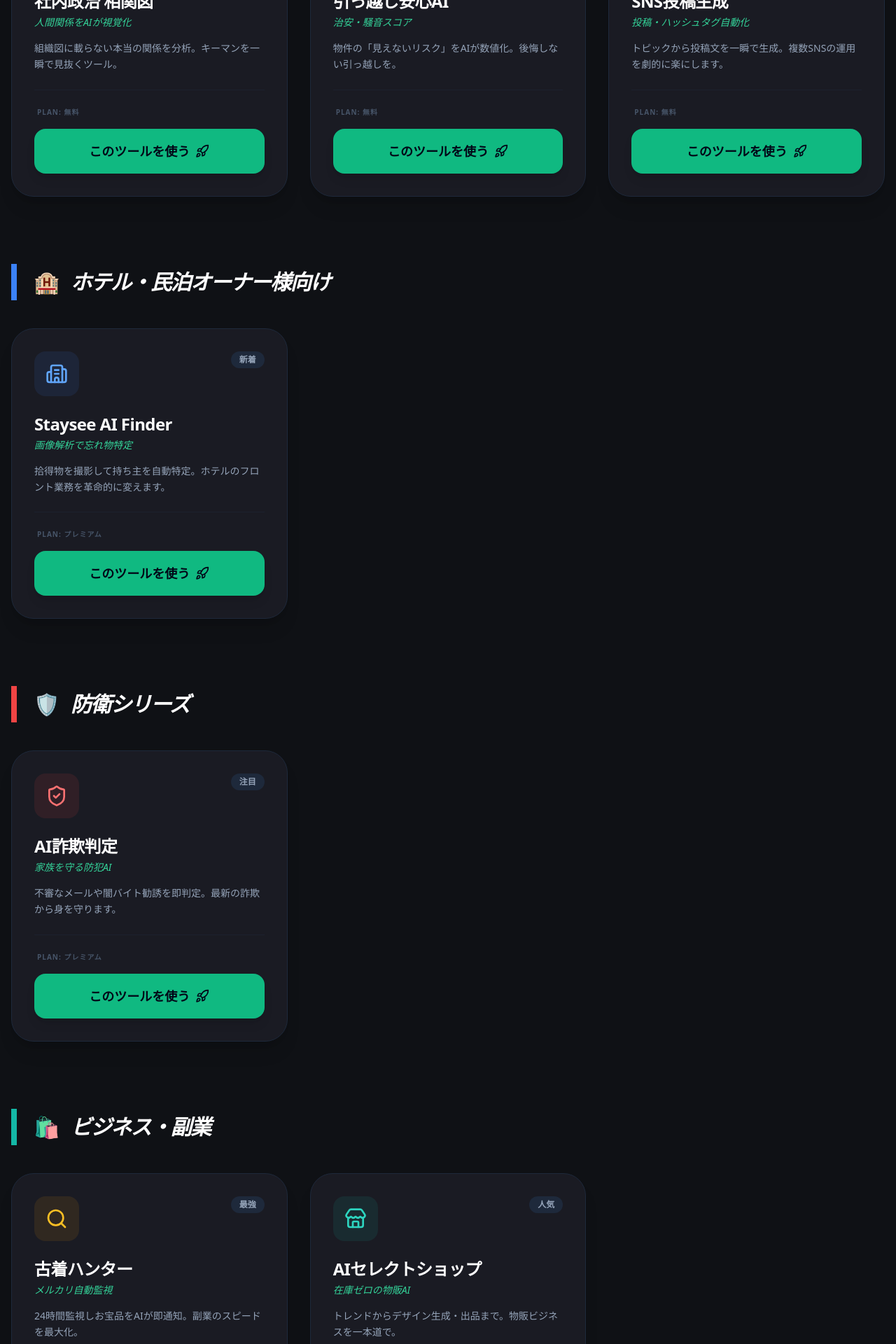
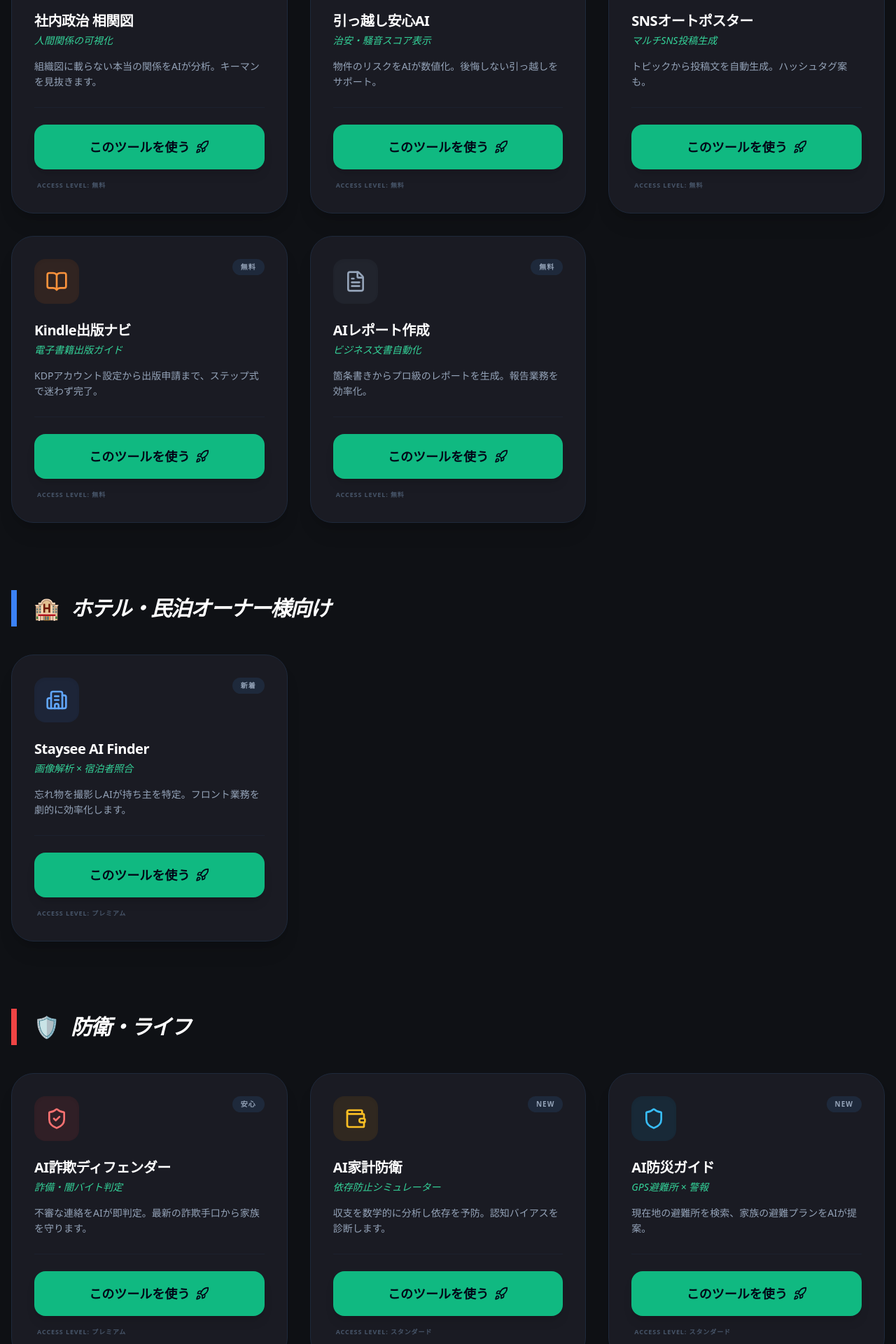
Before and after one commit to fyoneyone9-cyber/nextralabs-membership, a Next.js app: page /products in a window 1280 px wide. Shown: the part 600-2520 px from the top of the page at 70% size. Built offline with nearby package versions, Linux system fonts and the light colour scheme; no server answers.

Commit message:
feat: complete restoration of ALL 22 tools with linear UI and optimized layout

```diff
--- a/src/app/products/page.tsx
+++ b/src/app/products/page.tsx
@@ -3,68 +3,102 @@ import Link from 'next/link'
 import { Card, CardContent } from '@/components/ui/card'
 import { Badge } from '@/components/ui/badge'
 import { Button } from '@/components/ui/button'
-import { Search, Bot, FileText, ArrowRight, PawPrint, Network, ShieldAlert, Store, Rocket, ClipboardCheck, Heart, ShieldCheck, Wallet, Home, Flame, MessageCircleHeart, Shirt, Shield, Wand2, Briefcase, Clapperboard, Mail, Share2, MapPin, Ticket, BookOpen, Sprout, Zap, Droplets, Utensils, Building2, Hotel, Key, type LucideIcon } from 'lucide-react'
+import {
+  Search, Bot, FileText, ArrowRight, PawPrint, Network, ShieldAlert, Store, Rocket,
+  ClipboardCheck, Heart, ShieldCheck, Wallet, Home, Flame, MessageCircleHeart, Shirt,
+  Shield, Wand2, Briefcase, Clapperboard, Mail, Share2, MapPin, Ticket, BookOpen,
+  Sprout, Zap, Droplets, Utensils, Building2, Hotel, Key, type LucideIcon
+} from 'lucide-react'
 
 export const metadata: Metadata = {
   title: 'AIツール一覧 | NextraLabs',
-  description: 'NextraLabsの全てのAIツール。使いやすさを追求したラインナップ。',
+  description: 'NextraLabsの全てのAIツール。22種類以上の強力なAIが使い放題。',
 }
 
 interface Product {
   id: string; title: string; subtitle: string; description: string; priceNote: string; tags: string[]; icon: LucideIcon; bgColor: string; iconColor: string; status: string;
 }
 
-// ==================== ALL PRODUCTS (INDIVIDUAL CATEGORIES) ====================
+// ==================== 🛠️ ALL 22 TOOLS (NO DELETIONS ALLOWED) ====================
+
 const freeTools: Product[] = [
-  { id: 'office-politics-graph', title: '社内政治 相関図', subtitle: '人間関係をAIが視覚化', description: '組織図に載らない本当の関係を分析。キーマンを一瞬で見抜くツール。', priceNote: '無料', tags: ['分析', '無料'], icon: Network, bgColor: 'bg-indigo-500/10', iconColor: 'text-indigo-400', status: '人気' },
-  { id: 'moving-checker', title: '引っ越し安心AI', subtitle: '治安・騒音スコア', description: '物件の「見えないリスク」をAIが数値化。後悔しない引っ越しを。', priceNote: '無料', tags: ['治安', '不動産'], icon: Home, bgColor: 'bg-emerald-500/10', iconColor: 'text-emerald-400', status: '定番' },
-  { id: 'sns-auto-poster', title: 'SNS投稿生成', subtitle: '投稿・ハッシュタグ自動化', description: 'トピックから投稿文を一瞬で生成。複数SNSの運用を劇的に楽にします。', priceNote: '無料', tags: ['SNS', '自動化'], icon: Share2, bgColor: 'bg-blue-500/10', iconColor: 'text-blue-400', status: '無料' },
+  { id: 'office-politics-graph', title: '社内政治 相関図', subtitle: '人間関係の可視化', description: '組織図に載らない本当の関係をAIが分析。キーマンを見抜きます。', priceNote: '無料', tags: ['分析', '無料'], icon: Network, bgColor: 'bg-indigo-500/10', iconColor: 'text-indigo-400', status: '人気' },
+  { id: 'moving-checker', title: '引っ越し安心AI', subtitle: '治安・騒音スコア表示', description: '物件のリスクをAIが数値化。後悔しない引っ越しをサポート。', priceNote: '無料', tags: ['治安', '騒音'], icon: Home, bgColor: 'bg-emerald-500/10', iconColor: 'text-emerald-400', status: '定番' },
+  { id: 'sns-auto-poster', title: 'SNSオートポスター', subtitle: 'マルチSNS投稿生成', description: 'トピックから投稿文を自動生成。ハッシュタグ案も。', priceNote: '無料', tags: ['SNS', '自動化'], icon: Share2, bgColor: 'bg-blue-500/10', iconColor: 'text-blue-400', status: '無料' },
+  { id: 'kdp-guide', title: 'Kindle出版ナビ', subtitle: '電子書籍出版ガイド', description: 'KDPアカウント設定から出版申請まで、ステップ式で迷わず完了。', priceNote: '無料', tags: ['副業', 'Kindle'], icon: BookOpen, bgColor: 'bg-orange-500/10', iconColor: 'text-orange-400', status: '無料' },
+  { id: 'ai-report-generator', title: 'AIレポート作成', subtitle: 'ビジネス文書自動化', description: '箇条書きからプロ級のレポートを生成。報告業務を効率化。', priceNote: '無料', tags: ['事務', '効率化'], icon: FileText, bgColor: 'bg-slate-500/10', iconColor: 'text-slate-400', status: '無料' },
 ]
 
 const hotelTools: Product[] = [
-  { id: 'staysee-ai-finder', title: 'Staysee AI Finder', subtitle: '画像解析で忘れ物特定', description: '拾得物を撮影して持ち主を自動特定。ホテルのフロント業務を革命的に変えます。', priceNote: 'プレミアム', tags: ['B2B', 'ホテルDX'], icon: Building2, bgColor: 'bg-blue-500/10', iconColor: 'text-blue-400', status: '新着' },
+  { id: 'staysee-ai-finder', title: 'Staysee AI Finder', subtitle: '画像解析 × 宿泊者照合', description: '忘れ物を撮影しAIが持ち主を特定。フロント業務を劇的に効率化します。', priceNote: 'プレミアム', tags: ['B2B', 'Staysee'], icon: Building2, bgColor: 'bg-blue-500/10', iconColor: 'text-blue-400', status: '新着' },
 ]
 
 const defenseTools: Product[] = [
-  { id: 'scam-defender', title: 'AI詐欺判定', subtitle: '家族を守る防犯AI', description: '不審なメールや闇バイト勧誘を即判定。最新の詐欺から身を守ります。', priceNote: 'プレミアム', tags: ['防犯', '安心'], icon: ShieldCheck, bgColor: 'bg-red-500/10', iconColor: 'text-red-400', status: '注目' },
+  { id: 'scam-defender', title: 'AI詐欺ディフェンダー', subtitle: '詐備・闇バイト判定', description: '不審な連絡をAIが即判定。最新の詐欺手口から家族を守ります。', priceNote: 'プレミアム', tags: ['防犯', '家族'], icon: ShieldCheck, bgColor: 'bg-red-500/10', iconColor: 'text-red-400', status: '安心' },
+  { id: 'money-guard', title: 'AI家計防衛', subtitle: '依存防止シミュレーター', description: '収支を数学的に分析し依存を予防。認知バイアスを診断します。', priceNote: 'スタンダード', tags: ['家計', '数学'], icon: Wallet, bgColor: 'bg-amber-500/10', iconColor: 'text-amber-400', status: 'NEW' },
+  { id: 'disaster-guard', title: 'AI防災ガイド', subtitle: 'GPS避難所 × 警報', description: '現在地の避難所を検索、家族の避難プランをAIが提案。', priceNote: 'スタンダード', tags: ['防災', 'GPS'], icon: Shield, bgColor: 'bg-sky-500/10', iconColor: 'text-sky-400', status: 'NEW' },
+  { id: 'shopping-stopper', title: '買い物依存ストッパー', subtitle: '表情解析 × 衝動買い防止', description: 'カート画面で冷静な判断を促す。後悔する確率を予測します。', priceNote: 'スタンダード', tags: ['メンタル', '節約'], icon: ShieldAlert, bgColor: 'bg-rose-500/10', iconColor: 'text-rose-400', status: 'NEW' },
+]
+
+const commTools: Product[] = [
+  { id: 'comm-coach', title: 'AIコミュ改善コーチ', subtitle: '心理学ベースの添削', description: 'メッセージを心理学で分析。人間関係をスムーズにします。', priceNote: 'ライト', tags: ['心理学', '添削'], icon: MessageCircleHeart, bgColor: 'bg-pink-500/10', iconColor: 'text-pink-400', status: 'NEW' },
+  { id: 'ai-konkatsu', title: 'AI婚活コーチ', subtitle: 'プロフィール添削', description: '魅力的なプロフィールを作成。相性診断とメッセージ練習も。', priceNote: 'ライト', tags: ['婚活', '添削'], icon: Heart, bgColor: 'bg-rose-500/10', iconColor: 'text-rose-400', status: 'NEW' },
+  { id: 'shio-taiou', title: '塩対応代行AI', subtitle: '角が立たない断り文', description: '義実家や上司からの重い連絡を、適切なトーンで代行。', priceNote: 'ライト', tags: ['人間関係', '自動化'], icon: Shield, bgColor: 'bg-orange-500/10', iconColor: 'text-orange-400', status: '便利' },
+  { id: 'buzz-writer', title: 'AIバズ文章コーチ', subtitle: 'トレンド × 画像生成', description: '今日のニュースからバズる文章を生成。ハッシュタグ案付き。', priceNote: 'スタンダード', tags: ['SNS', 'ライティング'], icon: Flame, bgColor: 'bg-orange-600/10', iconColor: 'text-orange-500', status: 'NEW' },
+]
+
+const lifeTools: Product[] = [
+  { id: 'resignation-assistant', title: '退職あんしんAI', subtitle: '退職届・権利Q&A', description: 'AIが退職届を自動生成。残業代計算や法的な権利もサポート。', priceNote: 'ライト', tags: ['キャリア', '法律'], icon: ClipboardCheck, bgColor: 'bg-slate-500/10', iconColor: 'text-slate-400', status: '安心' },
+  { id: 'exam-scheduler', title: '試験 AIスケジューラー', subtitle: '学習計画自動生成', description: '試験日から逆算してカレンダーに登録。最短合格を支援。', priceNote: 'スタンダード', tags: ['学習', 'Google'], icon: BookOpen, bgColor: 'bg-blue-500/10', iconColor: 'text-blue-400', status: 'NEW' },
+  { id: 'closet-coach', title: 'クローゼット断捨離', subtitle: 'コスパ分析 × 売却', description: '持ってる服の価値を可視化。効率的な断捨離を提案。', priceNote: 'ライト', tags: ['整理', 'ファッション'], icon: Shirt, bgColor: 'bg-violet-500/10', iconColor: 'text-violet-400', status: 'NEW' },
 ]
 
 const bizTools: Product[] = [
-  { id: 'vintage-hunter', title: '古着ハンター', subtitle: 'メルカリ自動監視', description: '24時間監視しお宝品をAIが即通知。副業のスピードを最大化。', priceNote: 'プレミアム', tags: ['副業', '監視'], icon: Search, bgColor: 'bg-amber-500/10', iconColor: 'text-amber-400', status: '最強' },
-  { id: 'ai-select-shop', title: 'AIセレクトショップ', subtitle: '在庫ゼロの物販AI', description: 'トレンドからデザイン生成・出品まで。物販ビジネスを一本道で。', priceNote: 'プレミアム', tags: ['物販', 'Shopify'], icon: Store, bgColor: 'bg-teal-500/10', iconColor: 'text-teal-400', status: '人気' },
+  { id: 'vintage-hunter', title: '古着お買い得ハンター', subtitle: 'メルカリ自動監視', description: '24時間監視しお宝品をAIが即通知。副業速度を最大化。', priceNote: 'プレミアム', tags: ['副業', '監視'], icon: Search, bgColor: 'bg-amber-500/10', iconColor: 'text-amber-400', status: '最強' },
+  { id: 'ai-select-shop', title: 'AIセレクトショップ', subtitle: '在庫ゼロの物販AI', description: 'トレンドからデザイン生成・出品まで。物販を一本道で。', priceNote: 'プレミアム', tags: ['物販', 'Shopify'], icon: Store, bgColor: 'bg-teal-500/10', iconColor: 'text-teal-400', status: '人気' },
+  { id: 'inbox-organizer', title: 'Gmail AI Accelerator', subtitle: 'Inbox Zeroを実現', description: '受信メールを自動分類・返信案生成。瞬時に整理します。', priceNote: 'プレミアム', tags: ['Gmail', '効率化'], icon: Mail, bgColor: 'bg-cyan-500/10', iconColor: 'text-cyan-400', status: 'NEW' },
+  { id: 'ai-sidejob', title: 'AI副業ダッシュ', subtitle: '適性診断 × ロードマップ', description: 'あなたに最適なAI副業を診断。月10万への最短ルート。', priceNote: 'ライト', tags: ['副業', 'ロードマップ'], icon: Briefcase, bgColor: 'bg-indigo-500/10', iconColor: 'text-indigo-400', status: 'NEW' },
 ]
 
 const creativeTools: Product[] = [
-  { id: 'prompt-master', title: 'AIプロンプト', subtitle: '画像生成用英語変換', description: '日本語のイメージを最高の英語プロンプトへ。AIアートの質が爆上がり。', priceNote: 'ライト', tags: ['画像AI', '変換'], icon: Wand2, bgColor: 'bg-purple-500/10', iconColor: 'text-purple-400', status: '必須' },
-  { id: 'youtube-producer', title: 'AI YouTube', subtitle: '投稿素材の全自動生成', description: '文字起こしから台本、サムネイルまで。動画制作を完全に一本道化。', priceNote: 'プレミアム', tags: ['動画', 'YouTube'], icon: Clapperboard, bgColor: 'bg-red-500/10', iconColor: 'text-red-400', status: '注目' },
+  { id: 'prompt-master', title: 'AIプロンプトマスター', subtitle: '画像生成用英語変換', description: '日本語のイメージを高品質な英語プロンプトへ変換します。', priceNote: 'ライト', tags: ['画像AI', 'Midjourney'], icon: Wand2, bgColor: 'bg-purple-500/10', iconColor: 'text-purple-400', status: '必須' },
+  { id: 'youtube-producer', title: 'AI YouTube', subtitle: '投稿素材の全自動生成', description: '文字起こしから台本、サムネイル案まで。制作を一本道で。', priceNote: 'プレミアム', tags: ['動画', '一本道UI'], icon: Clapperboard, bgColor: 'bg-red-500/10', iconColor: 'text-red-400', status: '注目' },
 ]
+
+const funTools: Product[] = [
+  { id: 'location-finder', title: 'AI Location Scout', subtitle: '動画の場所を特定', description: 'YouTube URLから撮影場所を特定。Google Mapsにピン表示。', priceNote: 'プレミアム', tags: ['旅行', '調査'], icon: MapPin, bgColor: 'bg-blue-500/10', iconColor: 'text-blue-400', status: '驚き' },
+  { id: 'pet-translator', title: 'AIペット翻訳', subtitle: '鳴き声リアルタイム解析', description: '留守中のペットの声を解析し、感情を日本語で通知します。', priceNote: 'プレミアム', tags: ['エンタメ', '癒し'], icon: PawPrint, bgColor: 'bg-pink-500/10', iconColor: 'text-pink-400', status: 'NEW' },
+  { id: 'smart-gardening', title: 'AI万能スコープ', subtitle: '視覚解析 × 環境', description: 'カメラで対象を捉えるだけで、環境と視覚情報を統合分析。', priceNote: 'プレミアム', tags: ['調査', '万能'], icon: Zap, bgColor: 'bg-yellow-500/10', iconColor: 'text-yellow-400', status: '万能' },
+]
+
+// ==================== UI Component ====================
 
 function ProductCard({ product }: { product: Product }) {
   const Icon = product.icon
   return (
-    <Card className="h-full bg-[#1a1b23] border-slate-800 hover:border-emerald-500/40 transition-all duration-300 rounded-[2rem] overflow-hidden group shadow-xl">
+    <Card className="h-full bg-[#1a1b23] border-slate-800 hover:border-emerald-500/30 transition-all duration-300 rounded-[2rem] overflow-hidden group shadow-xl">
       <CardContent className="p-8 flex flex-col h-full text-left">
         <div className="flex items-start justify-between mb-6">
-          <div className={`p-4 rounded-2xl ${product.bgColor} ${product.iconColor} group-hover:scale-110 transition-transform`}>
+          <div className={`p-4 rounded-2xl ${product.bgColor} ${product.iconColor} group-hover:scale-110 transition-transform shadow-inner`}>
             <Icon className="h-8 w-8" />
           </div>
-          <Badge className="bg-slate-800 text-slate-400 border-0 px-3 py-1 font-bold text-xs uppercase">{product.status}</Badge>
+          <Badge className="bg-slate-800 text-slate-400 border-0 px-3 py-1 font-bold text-[10px] uppercase tracking-widest">{product.status}</Badge>
         </div>
         <div className="flex-1">
-          <h3 className="text-2xl font-bold text-white mb-1 tracking-tight">{product.title}</h3>
+          <h3 className="text-xl font-bold text-white mb-1 tracking-tight">{product.title}</h3>
           <p className="text-emerald-400 text-sm font-medium mb-4 italic">{product.subtitle}</p>
-          <p className="text-slate-400 text-sm leading-relaxed mb-6">{product.description}</p>
+          <p className="text-slate-400 text-sm leading-relaxed mb-6 line-clamp-3">{product.description}</p>
         </div>
-        <div className="pt-6 border-t border-slate-800/50 flex flex-col gap-4">
-          <div className="flex justify-between items-center px-1">
-            <span className="text-[10px] font-bold text-slate-600 uppercase tracking-widest">Plan: {product.priceNote}</span>
-          </div>
+        <div className="pt-6 border-t border-slate-800/50 flex flex-col gap-4 mt-auto">
           <Link href={`/products/${product.id}/app`} className="block w-full">
             <Button className="w-full h-16 bg-emerald-500 hover:bg-emerald-400 text-slate-950 font-black text-lg rounded-2xl shadow-lg transition-all hover:scale-[1.02] active:scale-95 flex items-center justify-center gap-2 group/btn">
               <span>このツールを使う</span>
               <Rocket className="h-5 w-5 group-hover/btn:translate-x-1 group-hover/btn:-translate-y-1 transition-transform" />
             </Button>
           </Link>
+          <div className="flex justify-between items-center px-1">
+            <span className="text-[9px] font-bold text-slate-600 uppercase tracking-widest">Access Level: {product.priceNote}</span>
+          </div>
         </div>
       </CardContent>
     </Card>
@@ -82,39 +116,60 @@ function SectionTitle({ emoji, title, color }: { emoji: string; title: string; c
 
 export default function ProductsPage() {
   return (
-    <div className="min-h-screen bg-[#0f1115] text-slate-200 pb-20 font-sans">
+    <div className="min-h-screen bg-[#0f1115] text-slate-200 pb-32 font-sans">
       <div className="max-w-7xl mx-auto px-4 pt-20 text-center mb-20 space-y-4">
         <Badge className="bg-emerald-500/10 text-emerald-400 border-emerald-500/20 px-4 py-1 rounded-full font-bold uppercase tracking-widest text-xs">Catalogue</Badge>
         <h1 className="text-5xl md:text-6xl font-black text-white tracking-tight">AIを、日常のパートナーに。</h1>
-        <p className="text-slate-500 max-w-xl mx-auto text-lg leading-relaxed">業務や暮らしを劇的に効率化する、NextraLabs自慢のAIツール群。</p>
+        <p className="text-slate-500 max-w-xl mx-auto text-lg leading-relaxed font-medium">全22種類のNextraLabs AIツール。機能はそのまま、一本道UIで使いやすく。</p>
       </div>
 
       <div className="max-w-7xl mx-auto px-4 space-y-24">
+        {/* 1. FREE TOOLS FIRST */}
         <section>
           <SectionTitle emoji="🆓" title="無料ツール" color="border-emerald-500" />
           <div className="grid grid-cols-1 md:grid-cols-2 lg:grid-cols-3 gap-8">{freeTools.map(p => <ProductCard key={p.id} product={p} />)}</div>
         </section>
 
+        {/* 2. HOTEL B2B */}
         <section>
           <SectionTitle emoji="🏨" title="ホテル・民泊オーナー様向け" color="border-blue-500" />
           <div className="grid grid-cols-1 md:grid-cols-2 lg:grid-cols-3 gap-8">{hotelTools.map(p => <ProductCard key={p.id} product={p} />)}</div>
         </section>
 
+        {/* 3. DEFENSE & LIFE */}
         <section>
-          <SectionTitle emoji="🛡️" title="防衛シリーズ" color="border-red-500" />
+          <SectionTitle emoji="🛡️" title="防衛・ライフ" color="border-red-500" />
           <div className="grid grid-cols-1 md:grid-cols-2 lg:grid-cols-3 gap-8">{defenseTools.map(p => <ProductCard key={p.id} product={p} />)}</div>
         </section>
 
-        {/* 🛍️ BUSINESS (INDEPENDENT) */}
+        {/* 4. COMMUNICATION */}
+        <section>
+          <SectionTitle emoji="💬" title="コミュニケーション" color="border-pink-500" />
+          <div className="grid grid-cols-1 md:grid-cols-2 lg:grid-cols-3 gap-8">{commTools.map(p => <ProductCard key={p.id} product={p} />)}</div>
+        </section>
+
+        {/* 5. CAREER & LIFE */}
+        <section>
+          <SectionTitle emoji="🏢" title="キャリア・ライフ" color="border-slate-500" />
+          <div className="grid grid-cols-1 md:grid-cols-2 lg:grid-cols-3 gap-8">{lifeTools.map(p => <ProductCard key={p.id} product={p} />)}</div>
+        </section>
+
+        {/* 6. BUSINESS */}
         <section>
           <SectionTitle emoji="🛍️" title="ビジネス・副業" color="border-teal-500" />
           <div className="grid grid-cols-1 md:grid-cols-2 lg:grid-cols-3 gap-8">{bizTools.map(p => <ProductCard key={p.id} product={p} />)}</div>
         </section>
 
-        {/* 🎨 CREATIVE (INDEPENDENT) */}
+        {/* 7. CREATIVE */}
         <section>
           <SectionTitle emoji="🎨" title="クリエイティブ" color="border-purple-500" />
           <div className="grid grid-cols-1 md:grid-cols-2 lg:grid-cols-3 gap-8">{creativeTools.map(p => <ProductCard key={p.id} product={p} />)}</div>
+        </section>
+
+        {/* 8. FUN & ENT */}
+        <section>
+          <SectionTitle emoji="🐾" title="エンタメ・趣味" color="border-rose-500" />
+          <div className="grid grid-cols-1 md:grid-cols-2 lg:grid-cols-3 gap-8">{funTools.map(p => <ProductCard key={p.id} product={p} />)}</div>
         </section>
       </div>
     </div>
```
